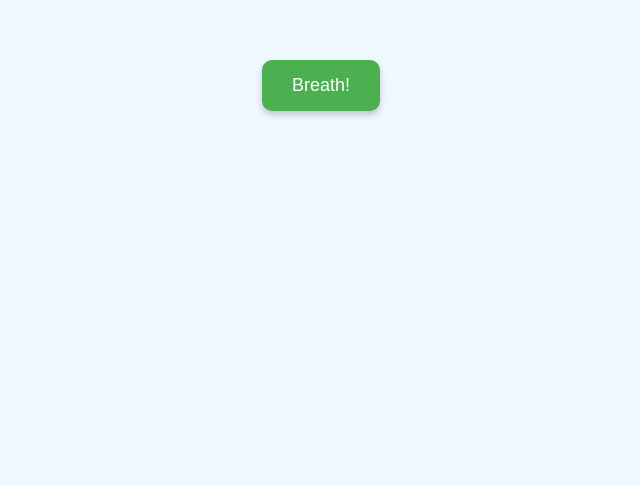
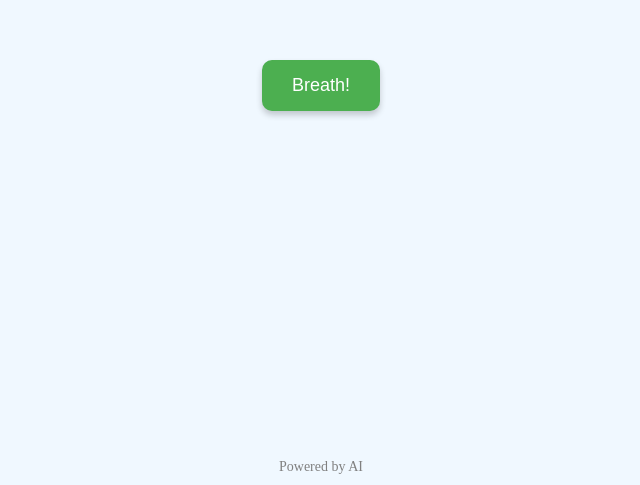
Before and after one commit to dylan-bruner-student/aibreather, a plain HTML site: page index.html in a window 1280 px wide. Shown: the part 315-800 px from the top of the page, 319-959 px from the left. Drawn offline with Linux system fonts and the light colour scheme.

Commit message:
powered by ai tag

```diff
--- a/index.html
+++ b/index.html
@@ -7,6 +7,9 @@
 </head>
 <body>
     <button onclick="boxBreathe()">Breath!</button>
+    <footer style="position: absolute; bottom: 10px; font-size: 14px; color: gray;">
+        Powered by AI
+    </footer>
 </body>
 </html>
 
@@ -41,6 +44,7 @@ function boxBreathe() {
         height: 100vh;
         background-color: #f0f8ff;
         margin: 0;
+        flex-direction: column;
     }
 
     button {
```
